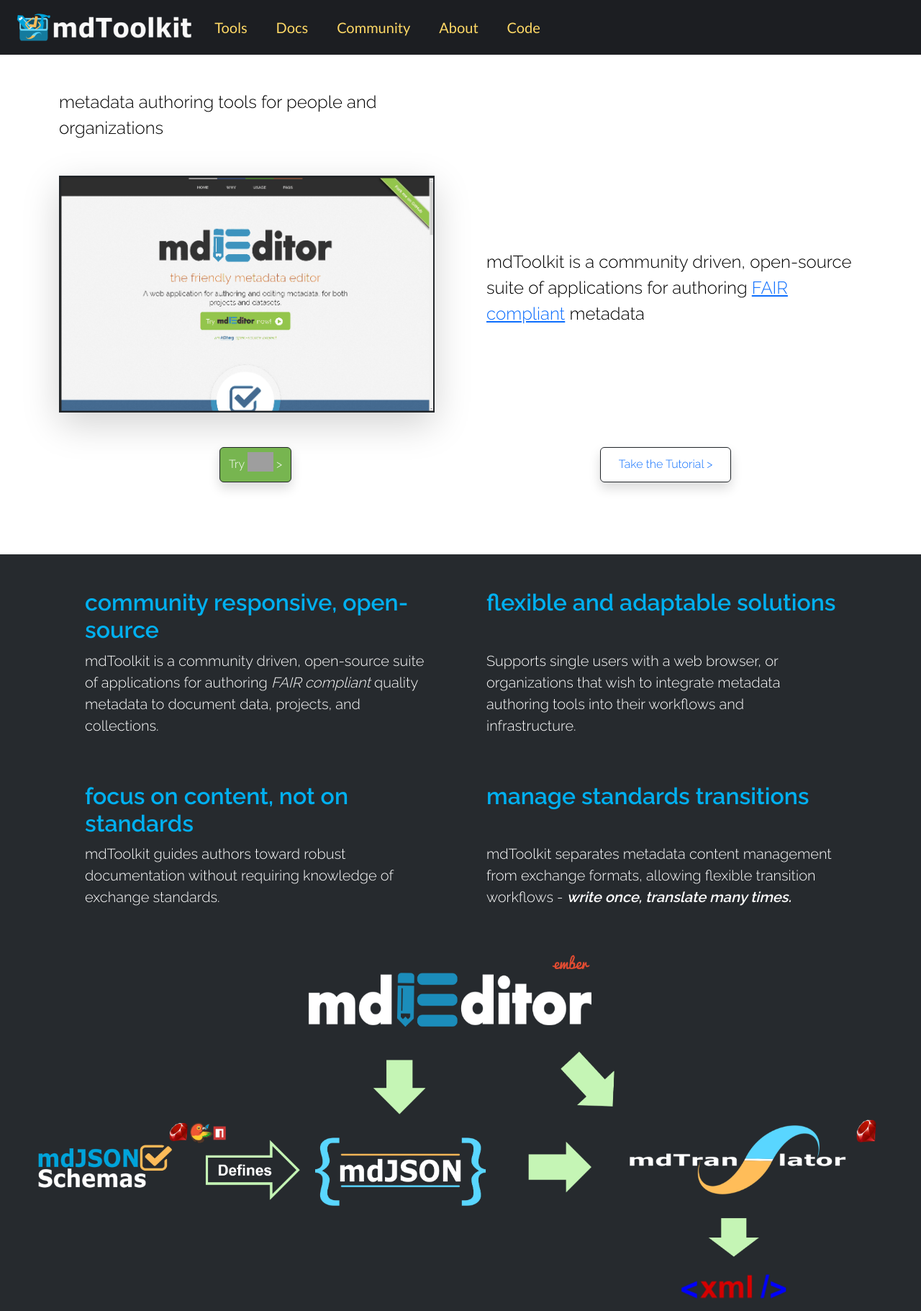
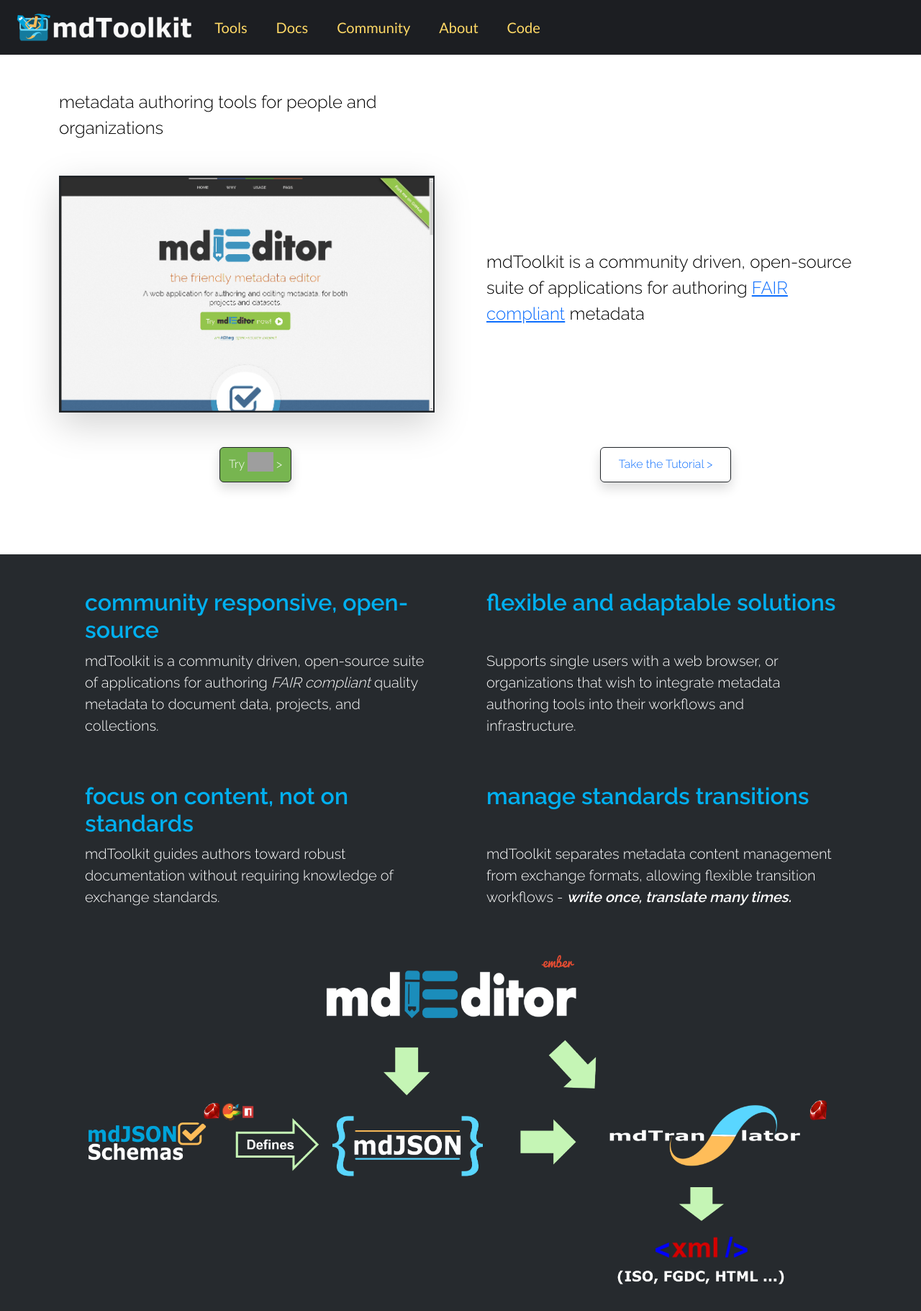
Before and after one commit to adiwg/mdToolkit-web, a Jekyll site: the page built from index.html, in a window 1280 px wide. Shown: the top 1821 px of the page at 72% size. Built offline with Jekyll 4.4.1, drawn with Linux system fonts in a browser that asks for light colours; grey boxes are pictures that could not be loaded.

Commit message:
more padding on sides of workflow

```diff
--- a/_sass/main.scss
+++ b/_sass/main.scss
@@ -21,13 +21,6 @@
 
 .fixed-image-height {
   max-height: 650px;
-}
-
-.square {
-  aspect-ratio: 1/1;
-  border-radius: 5%;
-  max-height: 612px;
-  max-width: 612px;
 }
 
 .text-neonblue {
--- a/index.html
+++ b/index.html
@@ -70,8 +70,10 @@
   </div>
 </div>
 
-<div class="d-none d-md-block bg-dark pb-5 px-5">
-  <img class="img-fluid" src="/assets/images/mdToolkit_dark_workflow_simple.png" alt="tools workflow">
+<div class="d-none d-md-block bg-dark pb-5">
+  <div class="container px-5">
+    <img class="img-fluid" src="/assets/images/mdToolkit_dark_workflow_simple.png" alt="tools workflow">
+  </div>
 </div>
 <div class="d-md-none bg-dark px-5 pb-5">
   <img class="img-fluid" src="/assets/images/mdToolkit_dark_workflow_vertical.png" alt="tools vertical workflow">
--- a/tools.html
+++ b/tools.html
@@ -125,7 +125,7 @@
   <hr>
   <div class="row gap-5 my-5">
     <div class="col-sm">
-      <img class="img-fluid rounded" src="/assets/images/mdProfiles_white_diagram.png"
+      <img class="img-fluid" src="/assets/images/mdProfiles_white_diagram.png"
         alt="workflow between mdSchemas, mdEditor, mdJSON, mdTranslator, and XML">
     </div>
     <div class="col-sm" id="mdProfiles">
```
Also changed, not shown: 3 other files.
